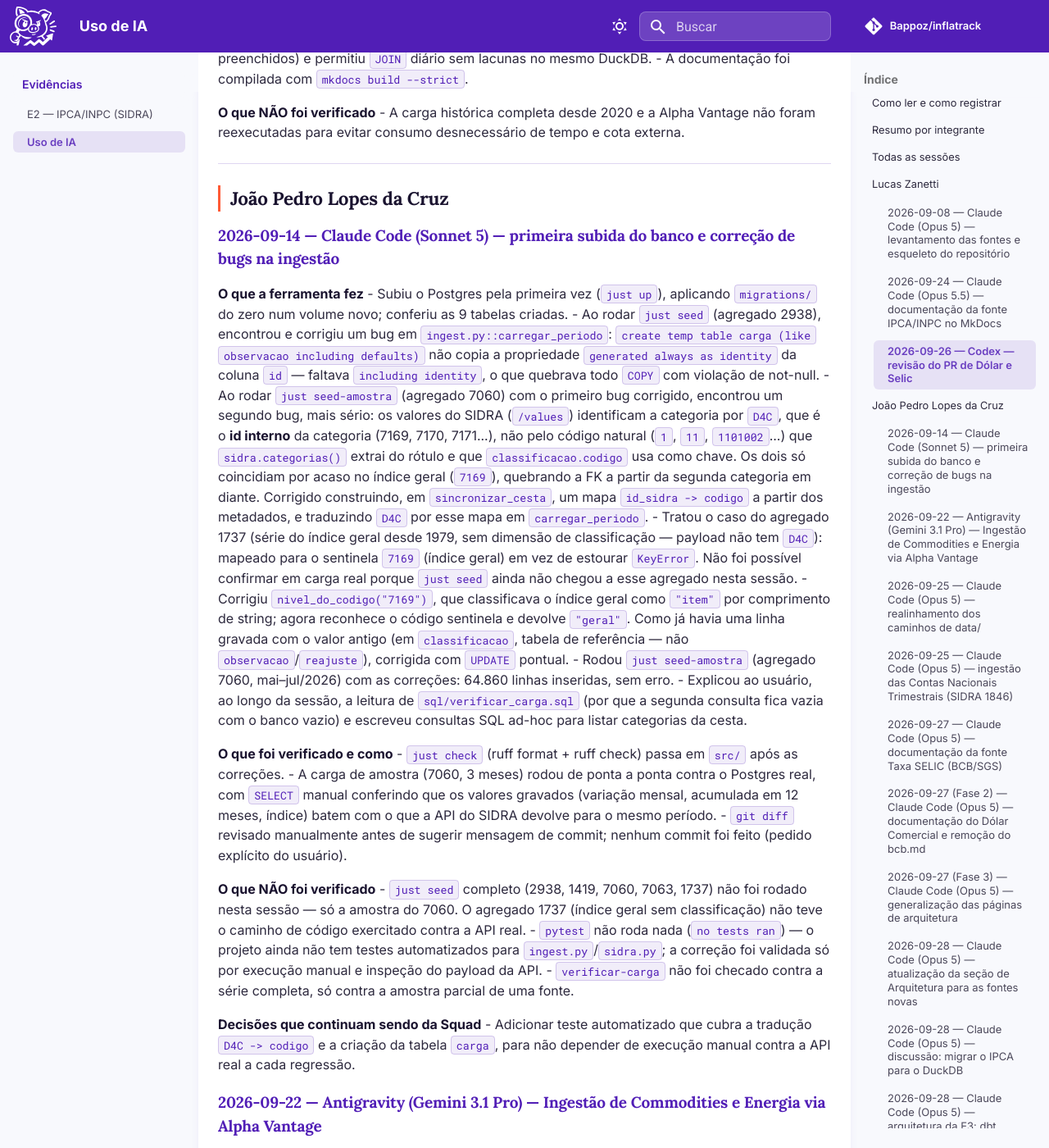
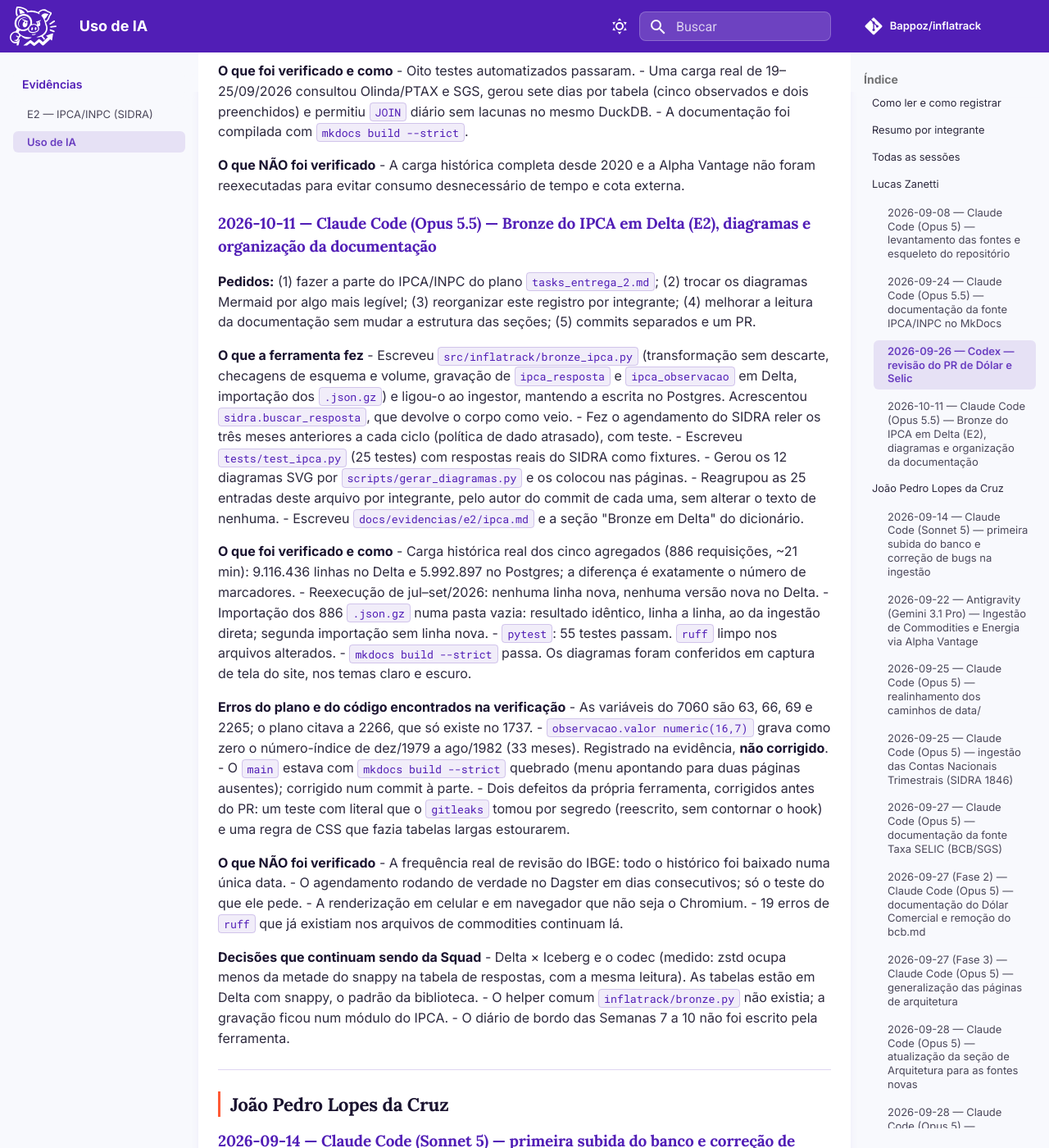
Before and after one commit to Bappoz/inflatrack, an MkDocs documentation site: the page built from docs/evidencias/uso_ia.md, in a window 1280 px wide and 1400 px high, scrolled down 4111 px. Shown: the whole window at 82% size. Built offline with MkDocs 1.6.1 and Material for MkDocs 9.7.7, drawn with Linux system fonts in a browser that asks for light colours; comment, search, counter and statistics services are not loaded; some of the changed text lies outside the part shown.

Commit message:
docs(uso-ia): registra a sessão da Bronze do IPCA e da documentação

```diff
--- a/AI-USAGE.md
+++ b/AI-USAGE.md
@@ -12,7 +12,7 @@ Exigido pela [Política de Uso de IA](https://unb-bd2.github.io/PlanoEnsino/) da
 
 | Integrante | Sessões | Período | Ferramentas |
 |---|---|---|---|
-| Lucas Zanetti | 3 | 2026-09-08 a 2026-09-26 | Claude Code (Opus 5) (1), Claude Code (Opus 5.5) (1), Codex (1) |
+| Lucas Zanetti | 4 | 2026-09-08 a 2026-10-11 | Claude Code (Opus 5.5) (2), Claude Code (Opus 5) (1), Codex (1) |
 | João Pedro Lopes da Cruz | 18 | 2026-09-14 a 2026-10-11 | Claude Code (Opus 5) (8), Claude Code (Opus 5.5) (8), Claude Code (Sonnet 5) (1), Antigravity (Gemini 3.1 Pro) (1) |
 | Artur Fernandes Galdino | 1 | 2026-09-25 a 2026-09-25 | Antigravity (Gemini 3.6 Flash) (1) |
 | Pedro Américo | 2 | 2026-09-25 a 2026-09-25 | Antigravity (Gemini 3.1 Pro) (2) |
@@ -47,6 +47,7 @@ Exigido pela [Política de Uso de IA](https://unb-bd2.github.io/PlanoEnsino/) da
 | 2026-10-11 | João Pedro Lopes da Cruz | Claude Code (Opus 5.5) | Revisão do plano da Bronze contra o padrão e contra toda a documentação |
 | 2026-10-11 | João Pedro Lopes da Cruz | Claude Code (Opus 5.5) | E2 no plano e divisão de tarefas por pessoa |
 | 2026-10-11 | João Pedro Lopes da Cruz | Claude Code (Opus 5.5) | Delta, fonte que some e tabela de respostas na Bronze |
+| 2026-10-11 | Lucas Zanetti | Claude Code (Opus 5.5) | Bronze do IPCA em Delta (E2), diagramas e organização da documentação |
 
 ---
 
@@ -129,6 +130,58 @@ Exigido pela [Política de Uso de IA](https://unb-bd2.github.io/PlanoEnsino/) da
 **O que NÃO foi verificado**
 - A carga histórica completa desde 2020 e a Alpha Vantage não foram reexecutadas
   para evitar consumo desnecessário de tempo e cota externa.
+
+### 2026-10-11 — Claude Code (Opus 5.5) — Bronze do IPCA em Delta (E2), diagramas e organização da documentação
+
+**Pedidos:** (1) fazer a parte do IPCA/INPC do plano `tasks_entrega_2.md`; (2) trocar os
+diagramas Mermaid por algo mais legível; (3) reorganizar este registro por integrante;
+(4) melhorar a leitura da documentação sem mudar a estrutura das seções; (5) commits
+separados e um PR.
+
+**O que a ferramenta fez**
+- Escreveu `src/inflatrack/bronze_ipca.py` (transformação sem descarte, checagens de esquema
+  e volume, gravação de `ipca_resposta` e `ipca_observacao` em Delta, importação dos
+  `.json.gz`) e ligou-o ao ingestor, mantendo a escrita no Postgres. Acrescentou
+  `sidra.buscar_resposta`, que devolve o corpo como veio.
+- Fez o agendamento do SIDRA reler os três meses anteriores a cada ciclo (política de dado
+  atrasado), com teste.
+- Escreveu `tests/test_ipca.py` (25 testes) com respostas reais do SIDRA como fixtures.
+- Gerou os 12 diagramas SVG por `scripts/gerar_diagramas.py` e os colocou nas páginas.
+- Reagrupou as 25 entradas deste arquivo por integrante, pelo autor do commit de cada uma,
+  sem alterar o texto de nenhuma.
+- Escreveu `docs/evidencias/e2/ipca.md` e a seção "Bronze em Delta" do dicionário.
+
+**O que foi verificado e como**
+- Carga histórica real dos cinco agregados (886 requisições, ~21 min): 9.116.436 linhas no
+  Delta e 5.992.897 no Postgres; a diferença é exatamente o número de marcadores.
+- Reexecução de jul–set/2026: nenhuma linha nova, nenhuma versão nova no Delta.
+- Importação dos 886 `.json.gz` numa pasta vazia: resultado idêntico, linha a linha, ao da
+  ingestão direta; segunda importação sem linha nova.
+- `pytest`: 55 testes passam. `ruff` limpo nos arquivos alterados.
+- `mkdocs build --strict` passa. Os diagramas foram conferidos em captura de tela do site,
+  nos temas claro e escuro.
+
+**Erros do plano e do código encontrados na verificação**
+- As variáveis do 7060 são 63, 66, 69 e 2265; o plano citava a 2266, que só existe no 1737.
+- `observacao.valor numeric(16,7)` grava como zero o número-índice de dez/1979 a ago/1982
+  (33 meses). Registrado na evidência, **não corrigido**.
+- O `main` estava com `mkdocs build --strict` quebrado (menu apontando para duas páginas
+  ausentes); corrigido num commit à parte.
+- Dois defeitos da própria ferramenta, corrigidos antes do PR: um teste com literal que o
+  `gitleaks` tomou por segredo (reescrito, sem contornar o hook) e uma regra de CSS que fazia
+  tabelas largas estourarem.
+
+**O que NÃO foi verificado**
+- A frequência real de revisão do IBGE: todo o histórico foi baixado numa única data.
+- O agendamento rodando de verdade no Dagster em dias consecutivos; só o teste do que ele pede.
+- A renderização em celular e em navegador que não seja o Chromium.
+- 19 erros de `ruff` que já existiam nos arquivos de commodities continuam lá.
+
+**Decisões que continuam sendo da Squad**
+- Delta × Iceberg e o codec (medido: zstd ocupa menos da metade do snappy na tabela de
+  respostas, com a mesma leitura). As tabelas estão em Delta com snappy, o padrão da biblioteca.
+- O helper comum `inflatrack/bronze.py` não existia; a gravação ficou num módulo do IPCA.
+- O diário de bordo das Semanas 7 a 10 não foi escrito pela ferramenta.
 
 ---
 
```
